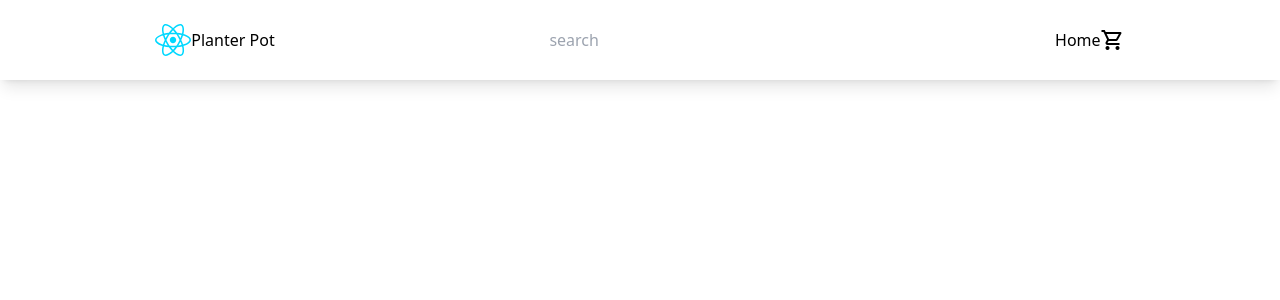
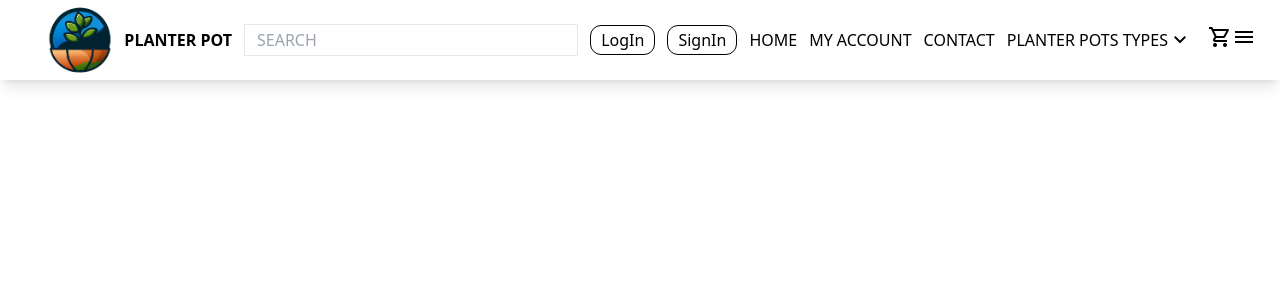
Before and after one commit to Scootu/e-commerce_1, a React (Vite) app: page / in a window 1280 px wide. Shown: the top 300 px of the page. Built offline with nearby package versions, Linux system fonts and the light colour scheme.

Commit message:
F1H1J0 D build and style header component

```diff
--- a/src/component/Navbar/Navbar.jsx
+++ b/src/component/Navbar/Navbar.jsx
@@ -1,24 +1,102 @@
-import React from "react";
+import React, { useState } from "react";
 export default function NavBar() {
+  const [cMenuTypes, setCMenuTypes] = useState(false);
+  let i = 0;
+  function ifMouseLeave() {
+    setCMenuTypes(false);
+  }
+  const classTypeMenu =
+    "flex flex-col px-6 py-4 absolute bg-white border uppercase ";
+  let hiddenClassTypeMenu = `${
+    !cMenuTypes
+      ? classTypeMenu + " opacity-0 invisible pointer-events-none"
+      : classTypeMenu
+  }`;
   return (
-    <div className="flex flex-row px-6 py-6 items-center justify-around shadow-lg">
-      <div className="flex items-center">
-        <img src="src/assets/react.svg" alt="logo image" />
-        <p className="">Planter Pot</p>
+    <header className="shadow-lg w-full">
+      <div className="flex flex-row px-6 py-6 items-center justify-around max-w-7xl m-auto gap-x-3">
+        <div className="flex items-center relative justify-end w-52">
+          <img
+            className="absolute left-0 w-28"
+            src="src/assets/planter-pot.png"
+            alt="logo image"
+          />
+          <p className="text-base uppercase font-bold">Planter Pot</p>
         </div>
-
+        <div className="flex-1">
           <input
             name="search"
             type="search"
-        placeholder="search"
-        className="h-8 py-3 px-3"
+            placeholder="SEARCH"
+            className="h-8 py-3 px-3 border outline-none w-full"
           />
-      <div className="flex flex-row ">
-        <ul className="list-none flex">
-          <li>Home</li>
+        </div>
+        <div className="flex gap-x-3">
+          <button className="btn hover:bg-slate-300 active:bg-slate-300">
+            LogIn
+          </button>
+          <button className="btn hover:bg-slate-300 active:bg-slate-300">
+            SignIn
+          </button>
+        </div>
+        <div className="flex flex-row items-center">
+          <ul className="list-none flex gap-x-3  pr-4">
+            <li>
+              <a href="#" className="uppercase hover:text-slate-600">
+                Home
+              </a>
+            </li>
+            <li>
+              <a href="#" className="uppercase hover:text-slate-600">
+                my account
+              </a>
+            </li>
+            <li>
+              <a href="#" className="uppercase hover:text-slate-600">
+                contact
+              </a>
+            </li>
+            <li
+              className="relative transition uppercase hover:text-slate-600"
+              onMouseOver={() => {
+                setCMenuTypes(true);
+              }}
+              onMouseLeave={ifMouseLeave}
+            >
+              <a
+                href="#"
+                className="flex items-center"
+                aria-expanded="true"
+                aria-haspopup="menu"
+              >
+                Planter pots types
+                <span className="material-symbols-outlined">expand_more</span>
+              </a>
+              <ul className={hiddenClassTypeMenu}>
+                <li className=" py-2 border-b w-48">
+                  <a href="#" className="text-slate-900">
+                    Terracotta Pots
+                  </a>
+                </li>
+                <li className="py-2 border-b w-48">
+                  <a href="#" className="text-slate-900">
+                    Plastic Pots
+                  </a>
+                </li>
+                <li className=" py-2 border-b w-48">
+                  <a href="#" className="text-slate-900">
+                    Ceramic Pots
+                  </a>
+                </li>
               </ul>
+            </li>
+          </ul>
+          <div>
             <span className="material-symbols-outlined">shopping_cart</span>
+            <span className="material-symbols-outlined">menu</span>
           </div>
         </div>
+      </div>
+    </header>
   );
 }
--- a/src/index.css
+++ b/src/index.css
@@ -1,7 +1,11 @@
 @tailwind base;
 @tailwind components;
 @tailwind utilities;
-
+* {
+  box-sizing: border-box;
+  margin: 0;
+  padding: 0;
+}
 .material-symbols-outlined {
   font-variation-settings:
   'FILL' 0,
--- a/tailwind.config.js
+++ b/tailwind.config.js
@@ -4,5 +4,17 @@ export default {
   theme: {
     extend: {},
   },
-  plugins: [],
+  plugins: [
+    function ({ addUtilities }) {
+      const newUtilities = {
+        ".btn": {
+          padding: "2px 10px",
+          border: "1px solid #000",
+          cursor: "pointer",
+          borderRadius: "11px",
+        },
+      };
+      addUtilities(newUtilities, ["responsive", "hover"]);
+    },
+  ],
 };
```
Also changed, not shown: src/assets/planter-pot.png (added). Lines whose indentation alone changed are shown as unchanged.
